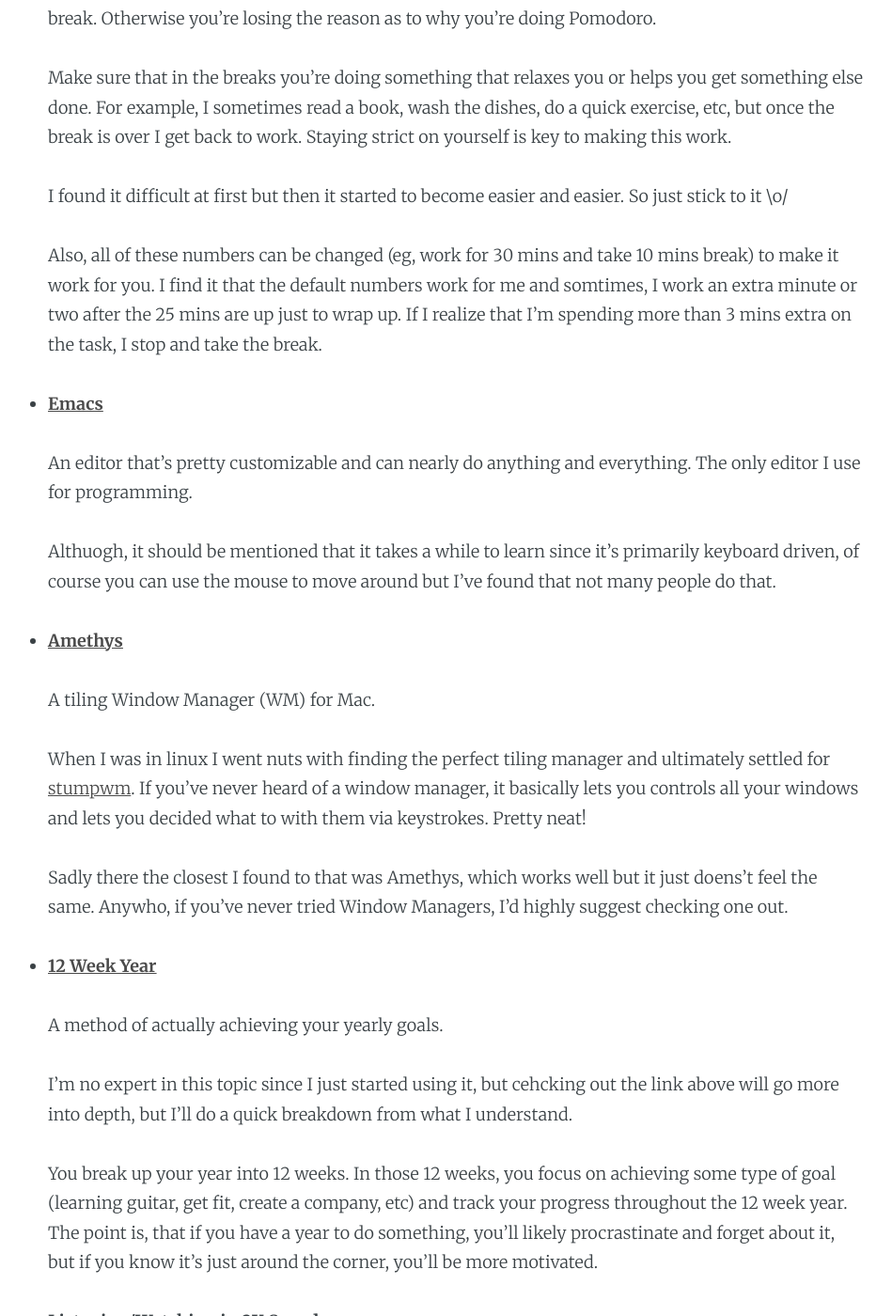
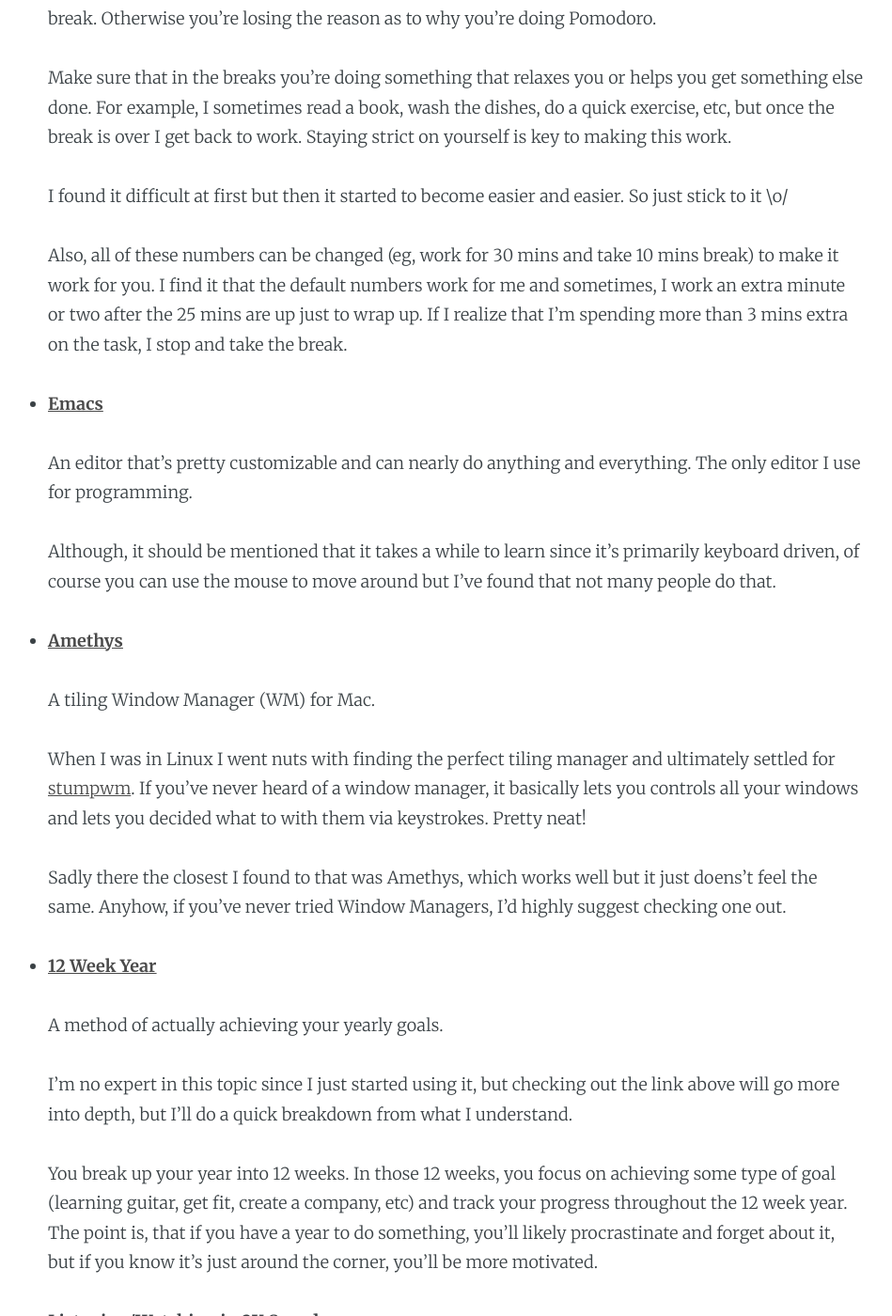
Before and after one commit to gopar/gopar.github.io, a Jekyll site: the page built from _posts/2020-03-29-how-i-stay-productive.md, in a window 1280 px wide and 1400 px high, scrolled down 1649 px. Shown: the whole window at 94% size, without its empty margins (169-1118 px from the left). Built offline with Jekyll 4.4.1, drawn with Linux system fonts in a browser that asks for light colours; some of the changed text lies outside the part shown.

Commit message:
Spelling mistakes

```diff
--- a/_posts/2020-03-29-how-i-stay-productive.md
+++ b/_posts/2020-03-29-how-i-stay-productive.md
@@ -60,7 +60,7 @@
     I found it difficult at first but then it started to become easier and easier. So just stick to it \o/
 
     Also, all of these numbers can be changed (eg, work for 30 mins and take 10 mins break) to make it work for you.
-    I find it that the default numbers work for me and somtimes, I work an extra minute or two after the 25 mins are up just to wrap up.
+    I find it that the default numbers work for me and sometimes, I work an extra minute or two after the 25 mins are up just to wrap up.
     If I realize that I'm spending more than 3 mins extra on the task, I stop and take the break.
 
 
@@ -69,7 +69,7 @@
 
     An editor that's pretty customizable and can nearly do anything and everything. The only editor I use for programming.
 
-    Althuogh, it should be mentioned that it takes a while to learn since it's primarily keyboard driven,
+    Although, it should be mentioned that it takes a while to learn since it's primarily keyboard driven,
     of course you can use the mouse to move around but I've found that not many people do that.
 
 - **[Amethys](https://ianyh.com/amethyst/)**
@@ -77,18 +77,18 @@
 
     A tiling Window Manager (WM) for Mac.
 
-    When I was in linux I went nuts with finding the perfect tiling manager and ultimately settled for [stumpwm](https://stumpwm.github.io/).
+    When I was in Linux I went nuts with finding the perfect tiling manager and ultimately settled for [stumpwm](https://stumpwm.github.io/).
     If you've never heard of a window manager, it basically lets you controls all your windows and lets you decided what to with them via keystrokes.
     Pretty neat!
 
-    Sadly there the closest I found to that was Amethys, which works well but it just doens't feel the same. Anywho, if you've never
+    Sadly there the closest I found to that was Amethys, which works well but it just doens't feel the same. Anyhow, if you've never
     tried Window Managers, I'd highly suggest checking one out.
 
 - **[12 Week Year](https://www.asianefficiency.com/podcast/288-12-week-year/)**
 
     A method of actually achieving your yearly goals.
 
-    I'm no expert in this topic since I just started using it, but cehcking out the link above will go more into depth, but I'll do a quick breakdown
+    I'm no expert in this topic since I just started using it, but checking out the link above will go more into depth, but I'll do a quick breakdown
     from what I understand.
 
     You break up your year into 12 weeks. In those 12 weeks, you focus on achieving some type of goal (learning guitar, get fit, create a company, etc)
```
Also changed, not shown: other parts of _posts/2020-03-29-how-i-stay-productive.md (+9 -9 lines), _posts/2021-11-18-how-to-be-a-kind-engineer.md (+2 -2 lines).
